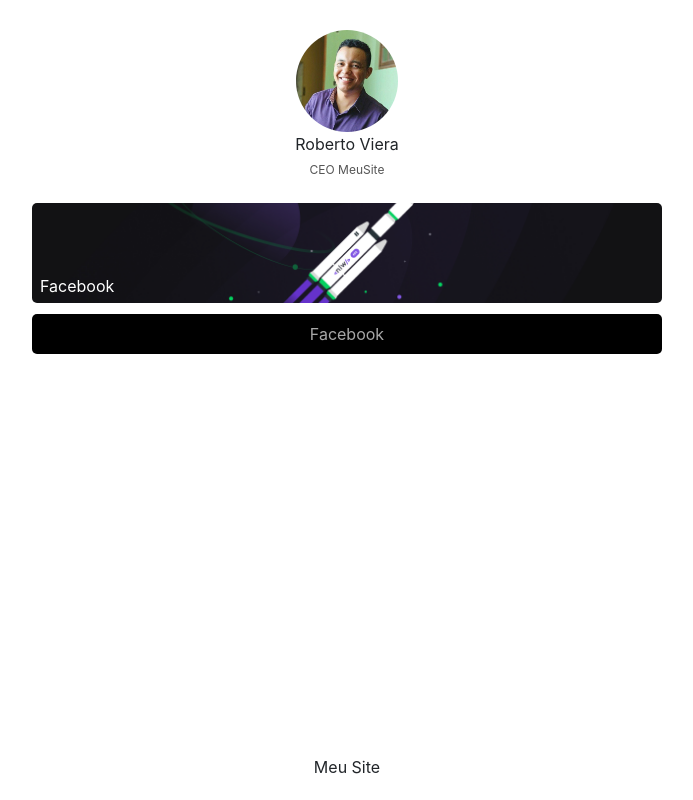
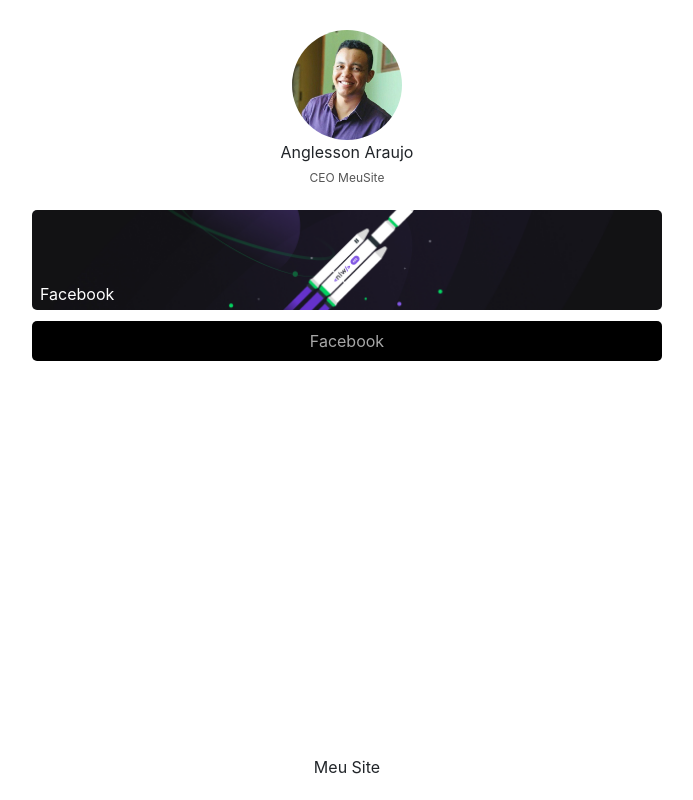
Before and after one commit to anglesson/meusite, a React (Create React App) app: page /1 in a window 1280 px wide. Shown: the whole page, without its empty margins (293-986 px from the left). Built offline with nearby package versions, Linux system fonts and the light colour scheme; no server answers; some icons are missing.

Commit message:
Definição do tamanho do avatar em telas.

```diff
--- a/src/pages/PageMain/PageMain.css
+++ b/src/pages/PageMain/PageMain.css
@@ -1,3 +1,7 @@
+.red {
+  border: 1px solid red;
+}
+
 ::-webkit-scrollbar {
   width: 0px;
 }
@@ -38,10 +42,10 @@
 
 .image {
   position: relative;
-  height: 8vmax;
-  width: 8vmax;
-  min-height: 6vmin;
-  min-width: 6vmin;
+  width: 28vw;
+  height: 28vw;
+  max-width: 110px;
+  max-height: 110px;
   border-radius: 100%;
 }
 
@@ -49,8 +53,6 @@
   display: flex;
   justify-content: center;
   align-items: center;
-    /* min-height: 80px;
-    min-width: 80px; */
 }
 
 .button-list {
--- a/src/pages/PageMain/PageMain.js
+++ b/src/pages/PageMain/PageMain.js
@@ -8,7 +8,7 @@
 const PageMain = (props) => {
 
 	const site = {
-		pageName: 'Roberto Viera',
+		pageName: 'Anglesson Araujo',
 		subtitle: 'CEO MeuSite',
 		elements: [
 			{
```
Also changed, not shown: 1 other file (tests, documents, lock files or other folders).
